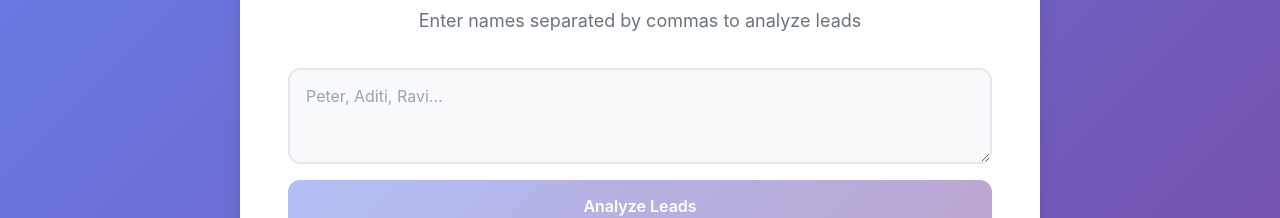
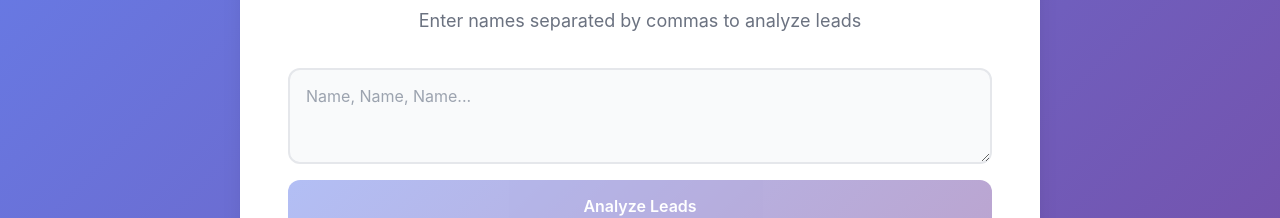
Before and after one commit to AjeshGuleria/vrFrontend, a React app: page / in a window 1280 px wide. Shown: the part 232-450 px from the top of the page. Built offline with nearby package versions, Linux system fonts and the light colour scheme; the HTML template or start-up script is replaced by a standard one.

Commit message:
Update placeholder text in input

```diff
--- a/src/App.jsx
+++ b/src/App.jsx
@@ -47,7 +47,7 @@ function App() {
             rows="3"
             value={names}
             onChange={e => setNames(e.target.value)}
-            placeholder="Peter, Aditi, Ravi..."
+            placeholder="Name, Name, Name..."
           />
           <button
             className="submit-btn"
```
